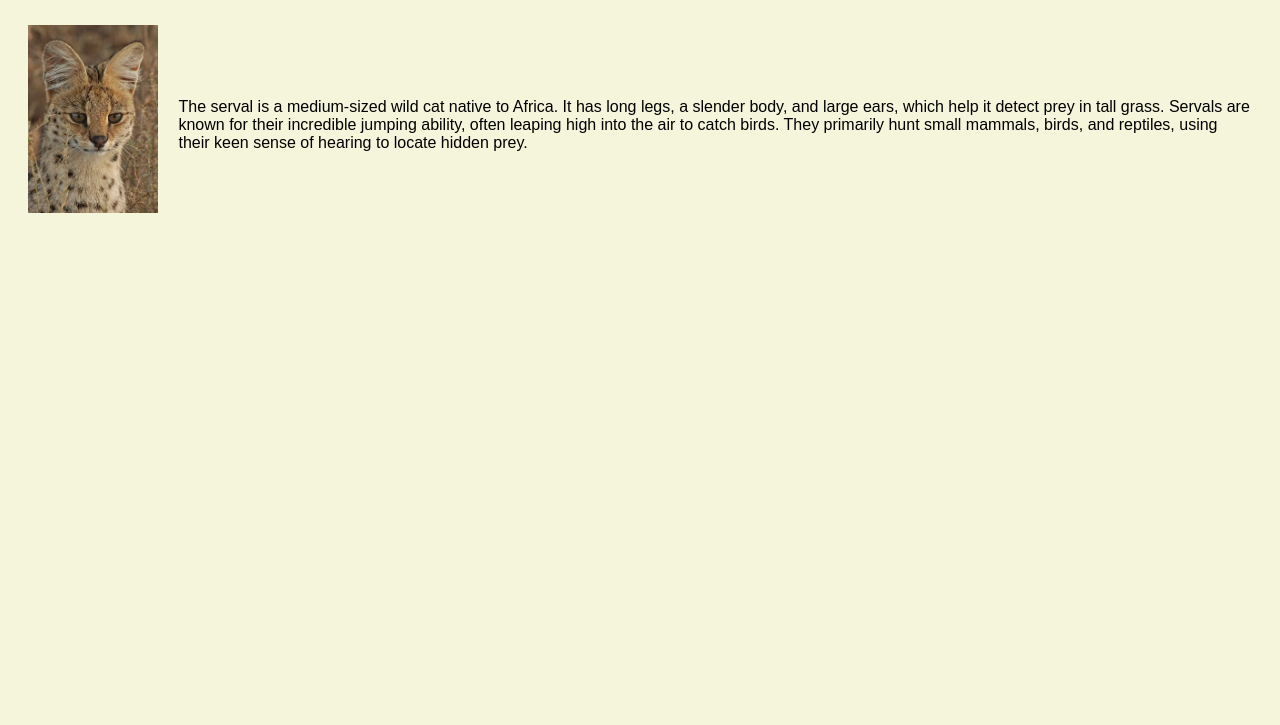
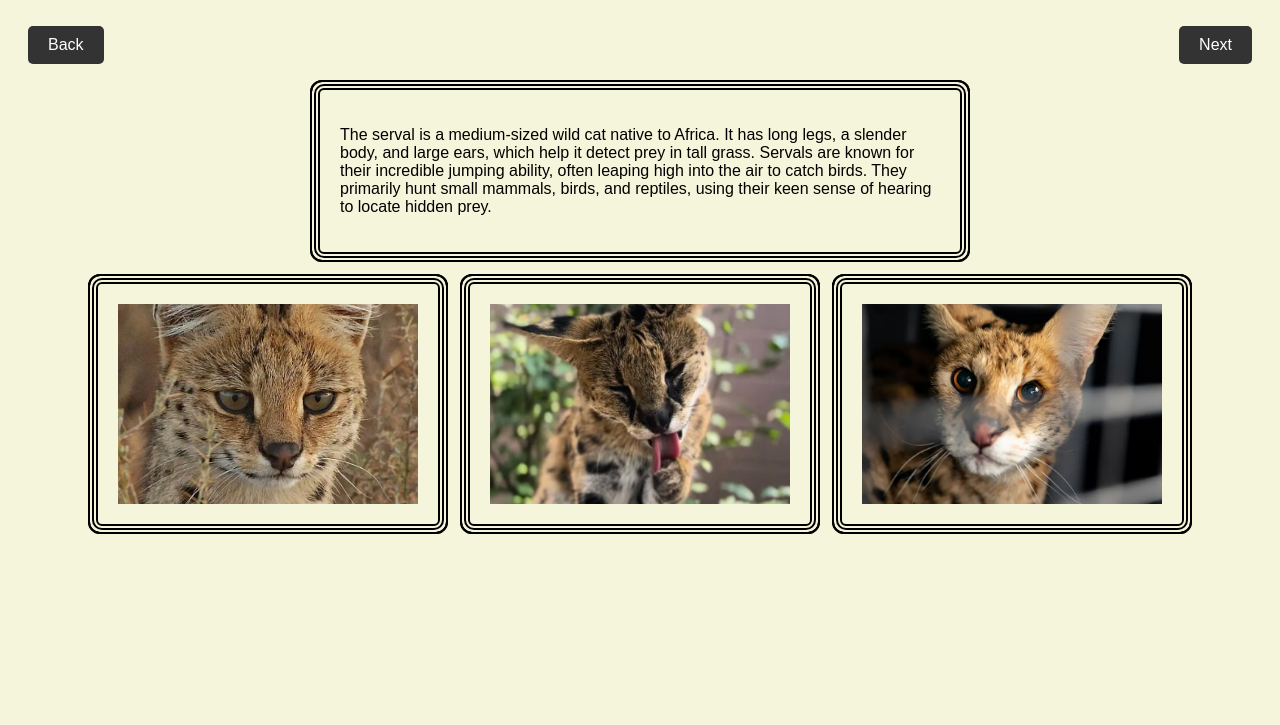
Before and after one commit to Malak0-0/Assignment1_Zoo, a plain HTML site: page serval.html in a window 1280 px wide. Shown: the part 75-800 px from the top of the page. Drawn offline with Linux system fonts and the light colour scheme.

Commit message:
update css

```diff
--- a/css/serval.css
+++ b/css/serval.css
@@ -4,36 +4,89 @@ body {
   }
 
   h1 {
-    font-family: 'Cursive', sans-serif;
+    font-family: cursive, sans-serif;
     text-align: center;
   }
 
   .container {
     display: flex;
+    flex-direction: column;
     align-items: center;
-    justify-content: center;
-    gap: 20px;
     padding: 20px;
   }
 
-  .slideshow {
-    width: 300px;
-    height: 200px;
-    overflow: hidden;
+  .navigation-buttons {
     display: flex;
-    flex-direction: column;
+    width: 100%;
+    justify-content: space-between;
+    margin-bottom: 20px;
   }
 
-  .slideshow img {
-    width: 100%;
-    height: auto;
-    display: none;
+  .back-button, .next-button {
+    padding: 10px 20px;
+    text-decoration: none;
+    color: white;
+    background-color: #333;
+    border-radius: 5px;
+    font-size: 16px;
   }
 
-  .slideshow img:first-child {
-    display: block;
+  .back-button:hover, .next-button:hover {
+    background-color: #555;
+  }
+
+  .description-frame {
+    position: relative;
+    padding: 20px;
+    border: 6px double #000;
+    border-radius: 10px;
+    max-width: 600px;
+    margin-bottom: 20px;
+  }
+
+  .description-frame::before, .description-frame::after {
+    content: '';
+    position: absolute;
+    top: -10px;
+    left: -10px;
+    right: -10px;
+    bottom: -10px;
+    border: 2px double #000;
+    border-radius: 12px;
   }
 
   .description {
-    max-width: 400px;
+    max-width: 600px;
   }
+
+  .images-container {
+    display: flex;
+    gap: 20px;
+    justify-content: center;
+  }
+
+  .image-frame {
+    position: relative;
+    padding: 20px;
+    border: 6px double #000;
+    border-radius: 10px;
+    width: 300px;
+    height: 200px;
+  }
+
+  .image-frame img {
+    width: 100%;
+    height: 100%;
+    object-fit: cover;
+  }
+
+  .image-frame::before, .image-frame::after {
+    content: '';
+    position: absolute;
+    top: -10px;
+    left: -10px;
+    right: -10px;
+    bottom: -10px;
+    border: 2px double #000;
+    border-radius: 12px;
+  }
--- a/serval.html
+++ b/serval.html
@@ -1,22 +1,40 @@
 <!DOCTYPE html>
-<html>
+<html lang="en">
 <head>
-    <title> Zoo </title>
+  <meta charset="UTF-8">
+  <meta name="viewport" content="width=device-width, initial-scale=1.0">
+  <title>Zoo</title>
   <link rel="stylesheet" type="text/css" href="css/serval.css">
 </head>
 <body>
   <h1>Serval Cat</h1>
   <div class="container">
-      <div class="slideshow">
-        <img src="img/serval1.png" alt="serval image 1">
-        <img src="img/serval2.png" alt="serval image 2">
-        <img src="img/serval3.png" alt="serval image 3">
+
+    <div class="navigation-buttons">
+      <a href="index.html" class="back-button">Back</a>
+      <a href="tiger.html" class="next-button">Next</a>
     </div>
-      <div class="Read about our Several cat">
+
+    <div class="description-frame">
+      <div class="description">
         <p>
           The serval is a medium-sized wild cat native to Africa. It has long legs, a slender body, and large ears, which help it detect prey in tall grass. Servals are known for their incredible jumping ability, often leaping high into the air to catch birds. They primarily hunt small mammals, birds, and reptiles, using their keen sense of hearing to locate hidden prey.
         </p>
       </div>
     </div>
+
+    <!-- Images -->
+    <div class="images-container">
+      <div class="image-frame">
+        <img src="img/serval1.png" alt="serval image 1">
+      </div>
+      <div class="image-frame">
+        <img src="img/serval2.png" alt="serval image 2">
+      </div>
+      <div class="image-frame">
+        <img src="img/serval3.png" alt="serval image 3">
+      </div>
+    </div>
+  </div>
 </body>
 </html>
```
Lines whose indentation alone changed are shown as unchanged.
